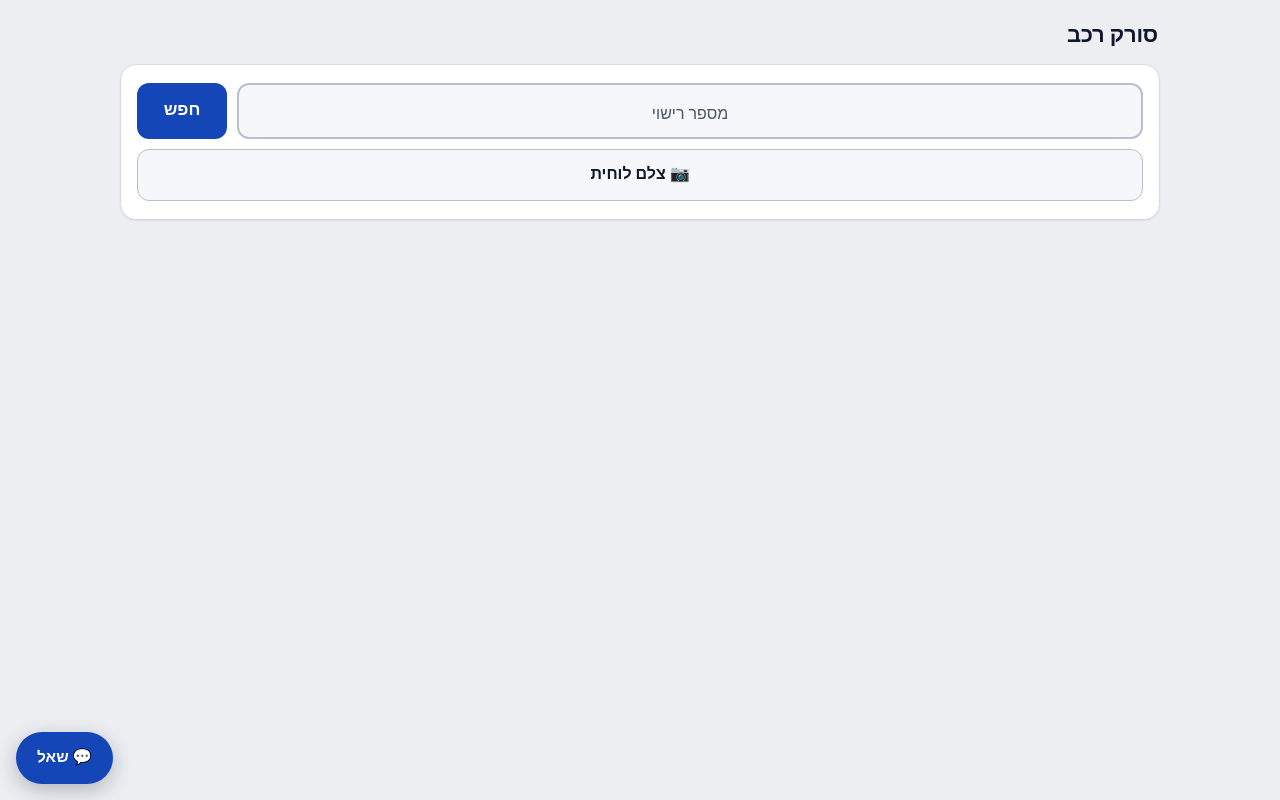
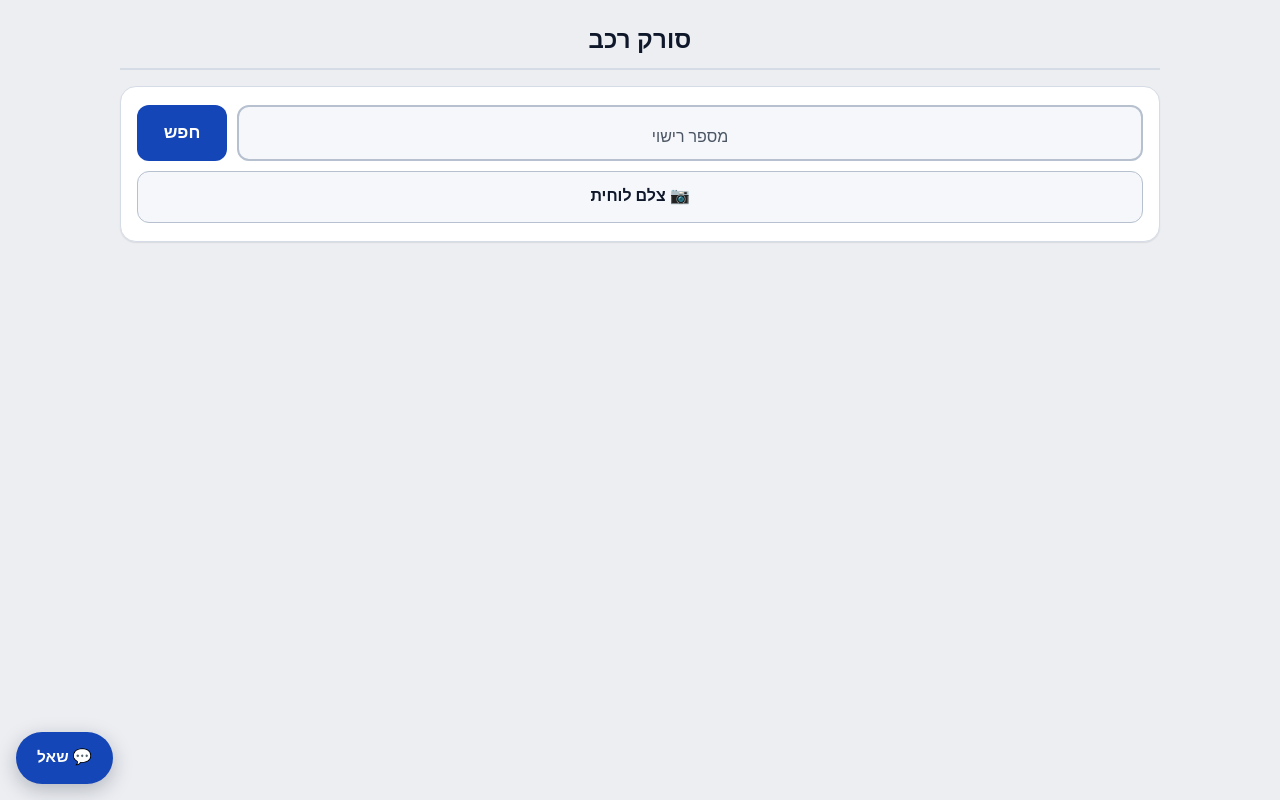
Before and after one commit to osherkalifa/car-scan, a plain HTML site: page index.html in a window 1280 px wide. Drawn offline with Linux system fonts and the light colour scheme.

Commit message:
Centre the app title as a header
Co-Authored-By: Claude Fable 5.2 <noreply@anthropic.com>

```diff
--- a/index.html
+++ b/index.html
@@ -165,11 +165,14 @@ body {
 }
 
 h1 {
-  font-size: 22px;
+  font-size: 24px;
   font-weight: 800;
   line-height: 1.25;
-  letter-spacing: -0.01em;
-  margin: 2px 2px 14px;
+  letter-spacing: 0.01em;
+  text-align: center;
+  margin: 6px 0 16px;
+  padding-bottom: 12px;
+  border-bottom: 2px solid var(--line);
   color: var(--ink);
 }
 h2 {
```
